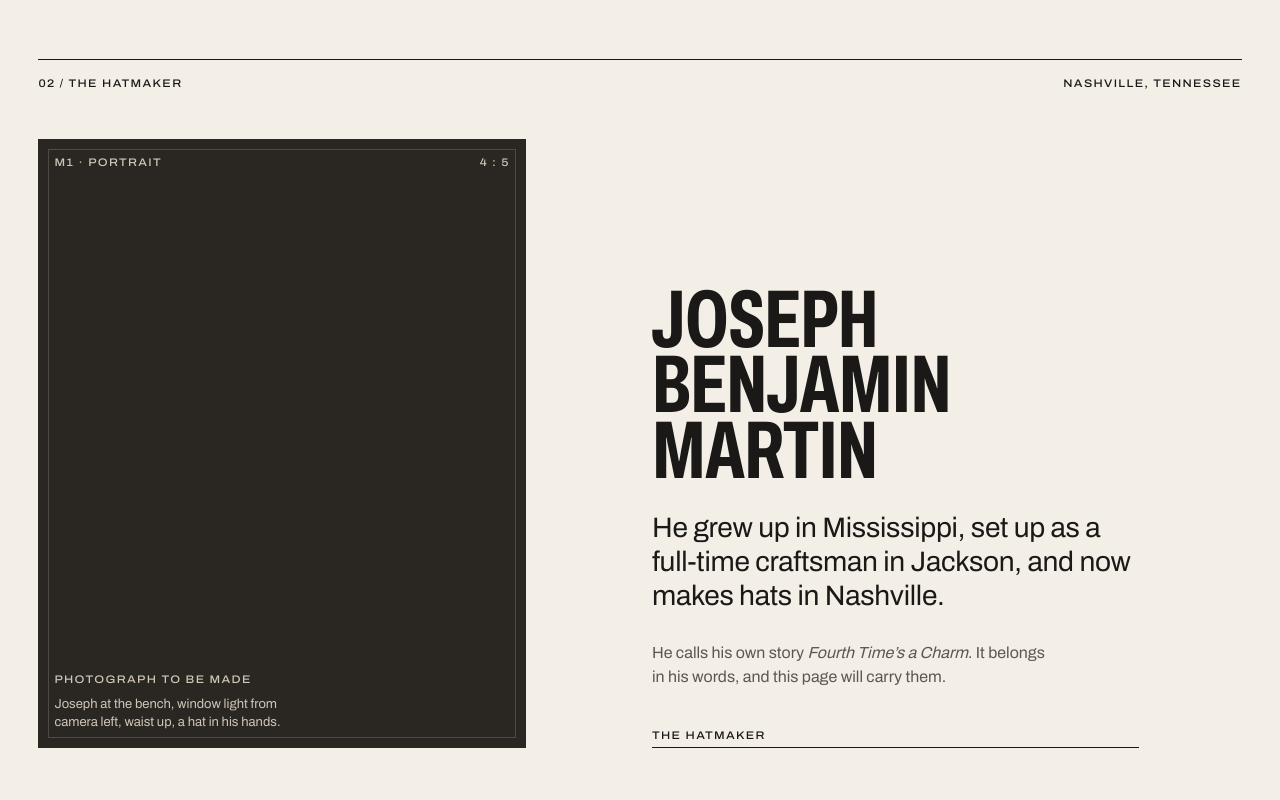
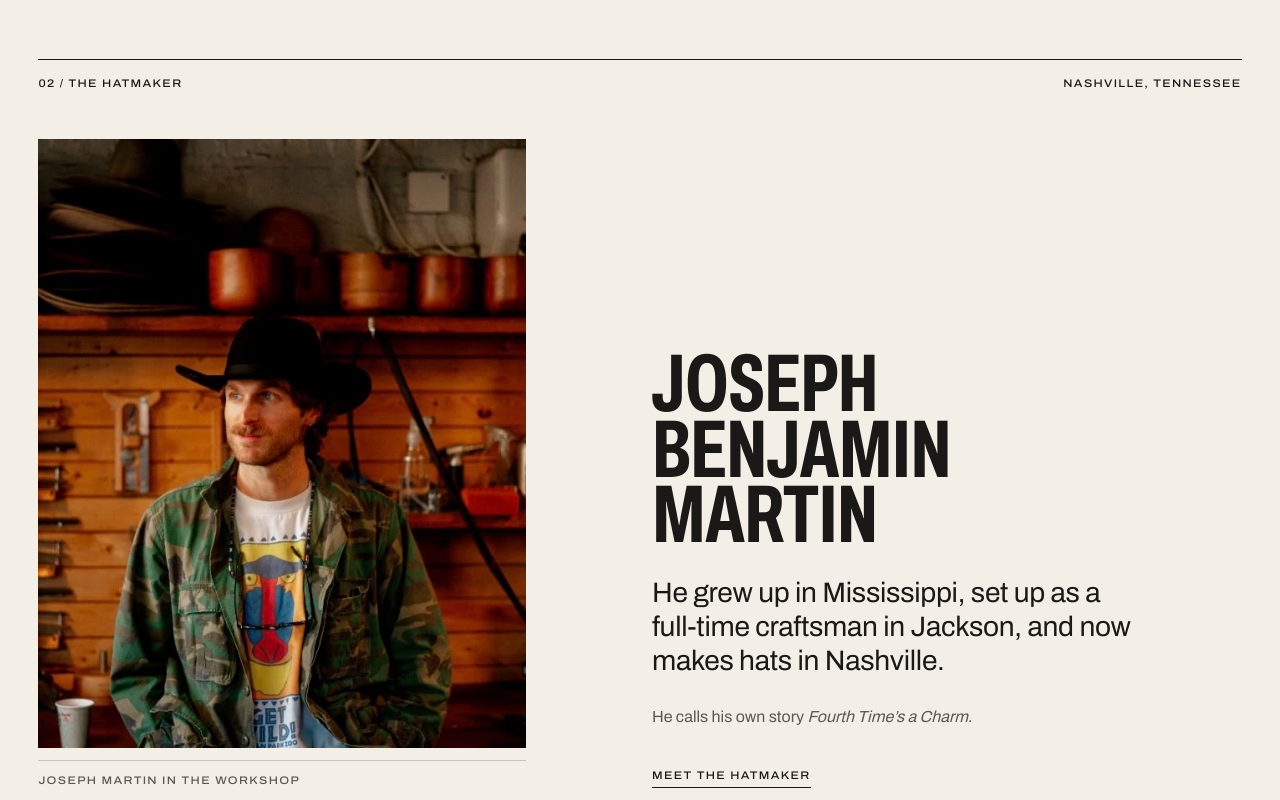
Before and after one commit to colemanvii/jm, a plain HTML site: page index.html in a window 1280 px wide. Shown: the part 2620-3420 px from the top of the page. Drawn offline with Linux system fonts and the light colour scheme.

Commit message:
Homepage: the approved portrait in The Hatmaker section; remove public credit placeholder
The homepage uses the 4:5 crop of the workshop portrait in the place the
placeholder held, with a link to The Hatmaker, which keeps the full
editorial treatment. The 'credit to confirm' caption is removed from the
site; the unconfirmed credit is tracked in docs/VISION-001.md.

Co-Authored-By: Claude Opus 5.5 <noreply@anthropic.com>
Claude-Session: https://claude.ai/code/session_01GZLWUtC1pzoTNj7uJHBDnb

```diff
--- a/index.html
+++ b/index.html
@@ -16,7 +16,10 @@
 .intro-p{grid-column:8 / 12;margin:clamp(32px,4vw,56px) 0 0;max-width:42ch}
 .contents{margin-top:clamp(72px,9vw,140px)}
 .maker{align-items:end}
-.maker .slot{grid-column:1 / 6;--ar:4/5}
+.maker .portrait{grid-column:1 / 6;margin:0}
+.maker .portrait a{display:block}
+.maker .portrait img{display:block;width:100%;height:auto;max-width:584px;background:#2A2622}
+.maker .portrait figcaption{margin-top:12px;padding-top:12px;border-top:1px solid color-mix(in srgb,currentColor 28%,transparent);max-width:584px;color:var(--mute)}
 .maker .txt{grid-column:7 / 12;display:grid;gap:28px;align-content:end}
 .maker .txt p{margin:0;max-width:44ch}
 .club{align-items:center}
@@ -128,15 +131,15 @@
   <section class="sec wrap" aria-labelledby="mk">
     <div class="sh label"><span>02 / The Hatmaker</span><span>Nashville, Tennessee</span></div>
     <div class="g12 maker" style="margin-top:32px">
-      <figure class="slot">
-        <span class="sid label"><span>M1 · Portrait</span><span>4 : 5</span></span>
-        <p><b>Photograph to be made</b>Joseph at the bench, window light from camera left, waist up, a hat in his hands.</p>
+      <figure class="portrait">
+        <a href="hatmaker/index.html" tabindex="-1" aria-hidden="true"><img src="assets/jm/joseph-workshop-portrait-584.webp" width="584" height="730" loading="lazy" alt=""></a>
+        <figcaption class="label">Joseph Martin in the workshop</figcaption>
       </figure>
       <div class="txt">
         <h2 class="display d-m" id="mk">Joseph<br>Benjamin<br>Martin</h2>
         <p class="lede-s">He grew up in Mississippi, set up as a full-time craftsman in Jackson, and now makes hats in Nashville.</p>
-        <p class="muted">He calls his own story <i>Fourth Time’s a Charm</i>. It belongs in his words, and this page will carry them.</p>
-        <a class="link" href="hatmaker/index.html">The Hatmaker</a>
+        <p class="muted">He calls his own story <i>Fourth Time’s a Charm</i>.</p>
+        <a class="link" href="hatmaker/index.html" style="justify-self:start">Meet the hatmaker</a>
       </div>
     </div>
   </section>
```
Also changed, not shown: hatmaker/index.html (+1 -1 lines), notes/index.html (+2 -2 lines), screenshots/vision-001/1-home-desktop-full.jpg, screenshots/vision-001/1-home-phone-full.jpg, screenshots/vision-001/3-hatmaker-desktop-full.jpg, screenshots/vision-001/6-notes-desktop-full.jpg, 3 other files.
